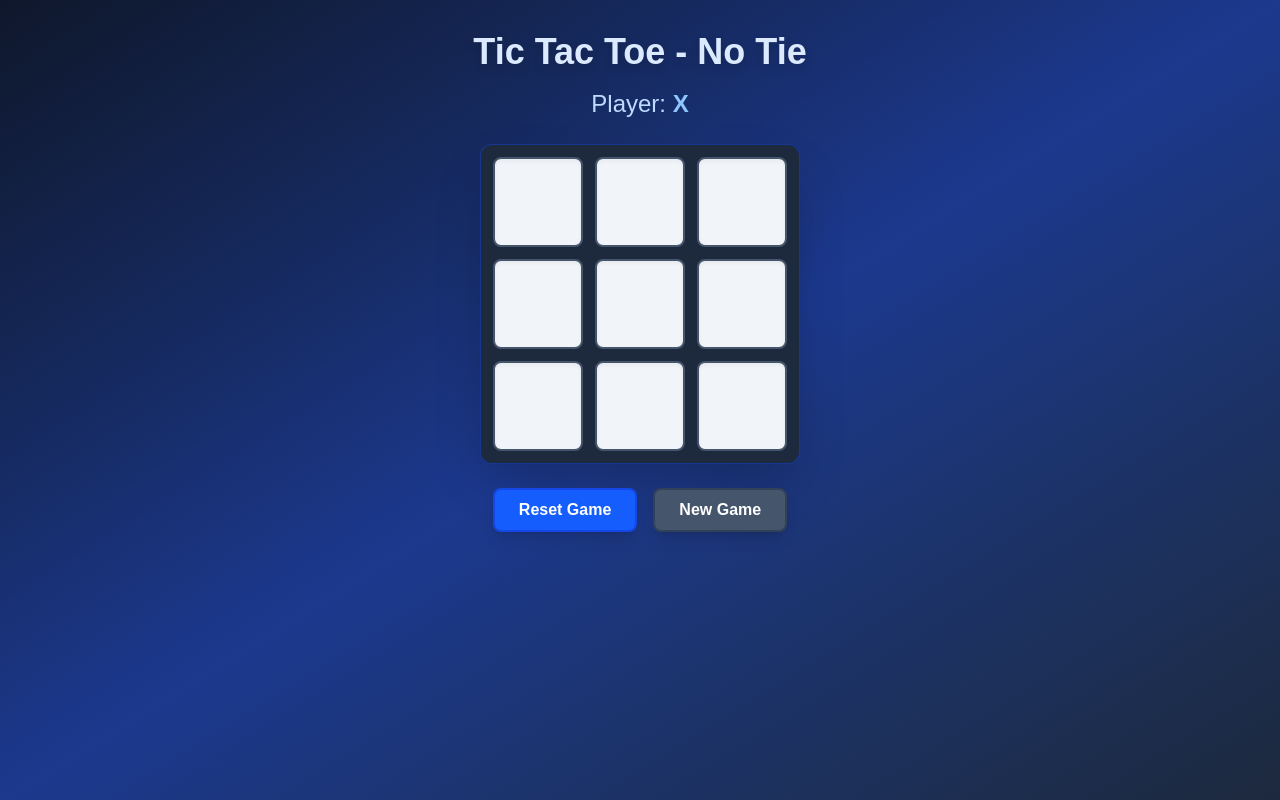
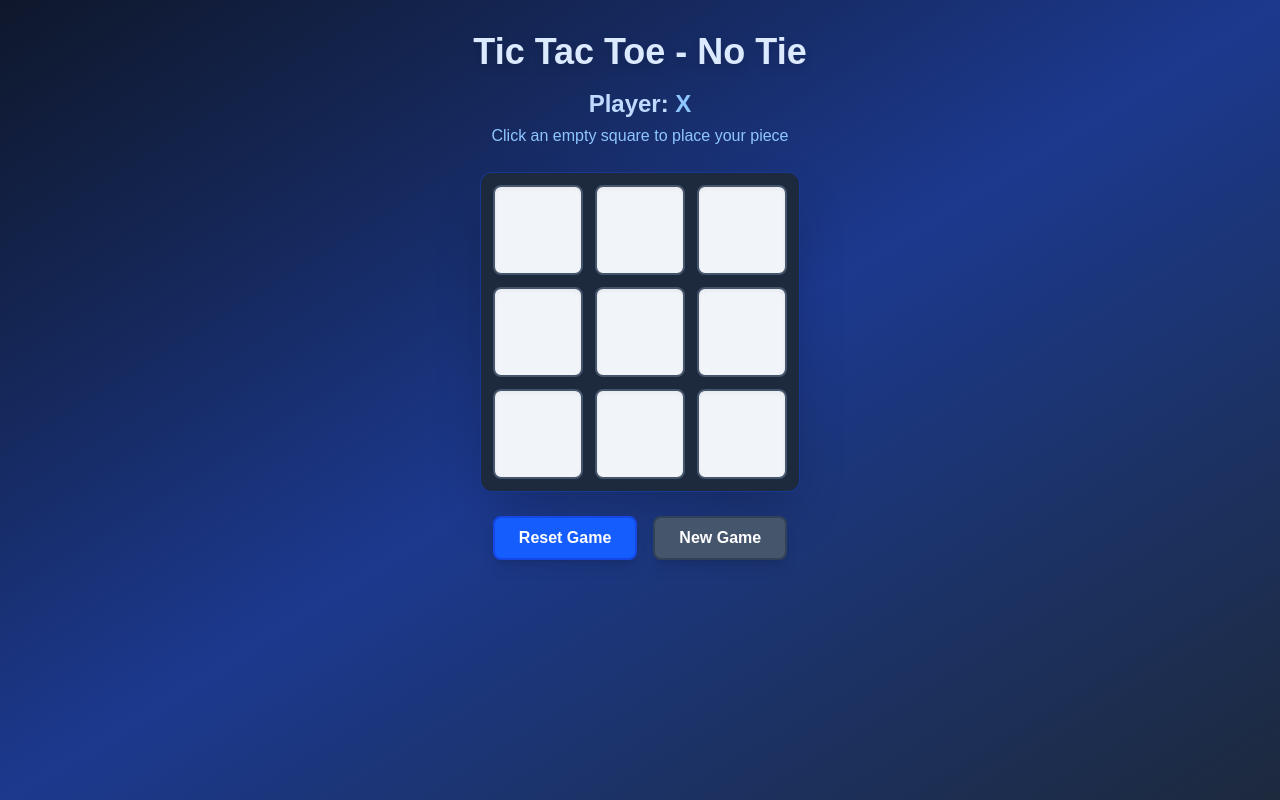
Before and after one commit to xy-real/tictactoe-twist, a Next.js app: page / in a window 1280 px wide. Built offline with nearby package versions, Linux system fonts and the light colour scheme.

Commit message:
Added status indicators and moved GameControls
added indicators for user experience and game clarity
also moved game controls to new folder for future codes

```diff
--- a/src/components/GameBoard.tsx
+++ b/src/components/GameBoard.tsx
@@ -2,7 +2,8 @@
 
 import React, {useState} from 'react';
 import BoardSquare from './BoardSquare';
-import GameControls from './GameControls';
+import GameControls from '../../state/GameControls';
+import GameStatus from './GameStatus';
 
 export default function GameBoard() {
     const [board, setBoard] = useState<(null | 'X' | 'O')[][]>([
@@ -11,6 +12,7 @@ export default function GameBoard() {
         [null, null, null]
     ]);
     const [currentPlayer, setCurrentPlayer] = useState<'X' | 'O'>('X');
+    const [moveCount, setMoveCount] = useState(0);
 
     // Reset the game to initial state
     function resetGame() {
@@ -20,6 +22,7 @@ export default function GameBoard() {
             [null, null, null]
         ]);
         setCurrentPlayer('X');
+        setMoveCount(0);
     }
 
     // Same as reset for now, but could have different logic later
@@ -36,6 +39,7 @@ export default function GameBoard() {
         newBoard[row][col] = currentPlayer;
 
         setBoard(newBoard);
+        setMoveCount(moveCount + 1);
 
         if(currentPlayer === 'X') {
             setCurrentPlayer('O');
@@ -47,7 +51,12 @@ export default function GameBoard() {
     return (
         <div className="flex flex-col items-center p-8">
             <h1 className="text-4xl font-bold mb-4 text-blue-100 drop-shadow-lg">Tic Tac Toe - No Tie</h1>
-            <h2 className="text-2xl mb-6 text-blue-200">Player: <span className="text-blue-300 font-bold">{currentPlayer}</span></h2>
+
+            <GameStatus
+                currentPlayer={currentPlayer}
+                moveCount={moveCount}
+                gamePhase={moveCount >= 8 ? 'moving' : 'placing'}
+            />
 
             <div className="grid grid-cols-3 grid-rows-3 gap-3 w-80 h-80 bg-slate-800 p-3 rounded-xl shadow-2xl border border-blue-700/50">
                 {/* Row 0 */}
--- /dev/null
+++ b/src/components/GameStatus.tsx
@@ -0,0 +1,72 @@
+interface GameStatusProps {
+  currentPlayer: 'X' | 'O';
+  winner?: 'X' | 'O' | 'tie' | null;
+  gamePhase?: 'placing' | 'moving';
+  moveCount?: number;
+}
+
+export default function GameStatus({
+  currentPlayer,
+  winner,
+  gamePhase = 'placing',
+  moveCount = 0
+}: GameStatusProps) {
+
+  // If there's a winner, show winner message
+  if (winner === 'X' || winner === 'O') {
+    return (
+      <div className="text-center mb-6">
+        <h2 className="text-3xl font-bold text-green-300 drop-shadow-lg">
+          🎉 Player {winner} Wins! 🎉
+        </h2>
+        <p className="text-blue-200 mt-2">Congratulations!</p>
+      </div>
+    );
+  }
+
+  // If it's a tie
+  if (winner === 'tie') {
+    return (
+      <div className="text-center mb-6">
+        <h2 className="text-2xl font-bold text-yellow-300 drop-shadow-lg">
+          It&apos;s a Tie!
+        </h2>
+        <p className="text-blue-200 mt-2">Great game!</p>
+      </div>
+    );
+  }
+
+  // If we're in the moving phase (after 8 pieces placed)
+  if (gamePhase === 'moving') {
+    return (
+      <div className="text-center mb-6">
+        <h2 className="text-2xl font-bold text-purple-300 drop-shadow-lg">
+          🔄 Moving Phase Activated!
+        </h2>
+        <p className="text-blue-200">
+          Player <span className="text-blue-300 font-bold">{currentPlayer}</span>&apos;s turn
+        </p>
+        <p className="text-sm text-blue-300 mt-1">
+          Click your piece, then click where to move it
+        </p>
+      </div>
+    );
+  }
+
+  // Normal placing phase
+  return (
+    <div className="text-center mb-6">
+      <h2 className="text-2xl font-bold text-blue-200">
+        Player: <span className="text-blue-300 font-bold">{currentPlayer}</span>
+      </h2>
+      <p className="text-blue-300 mt-1">
+        {moveCount < 8 ? 'Click an empty square to place your piece' : 'Final moves - no ties allowed!'}
+      </p>
+      {moveCount >= 6 && moveCount < 8 && (
+        <p className="text-yellow-300 text-sm mt-1">
+          ⚠️ Moving phase activates after move {8 - moveCount} more moves!
+        </p>
+      )}
+    </div>
+  );
+}
```
Also changed, not shown: state/GameControls.tsx (renamed from src/components/GameControls.tsx).
